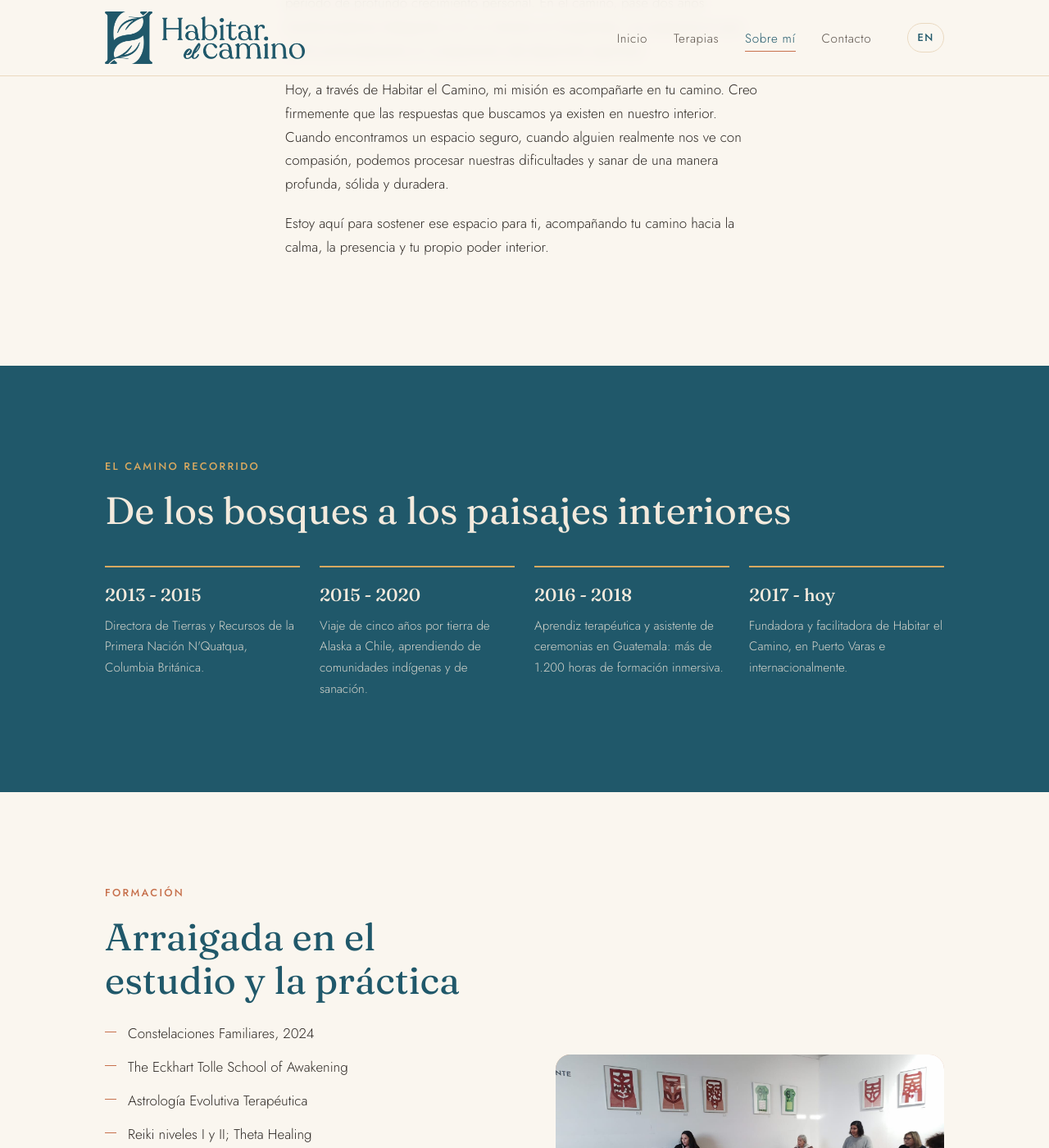
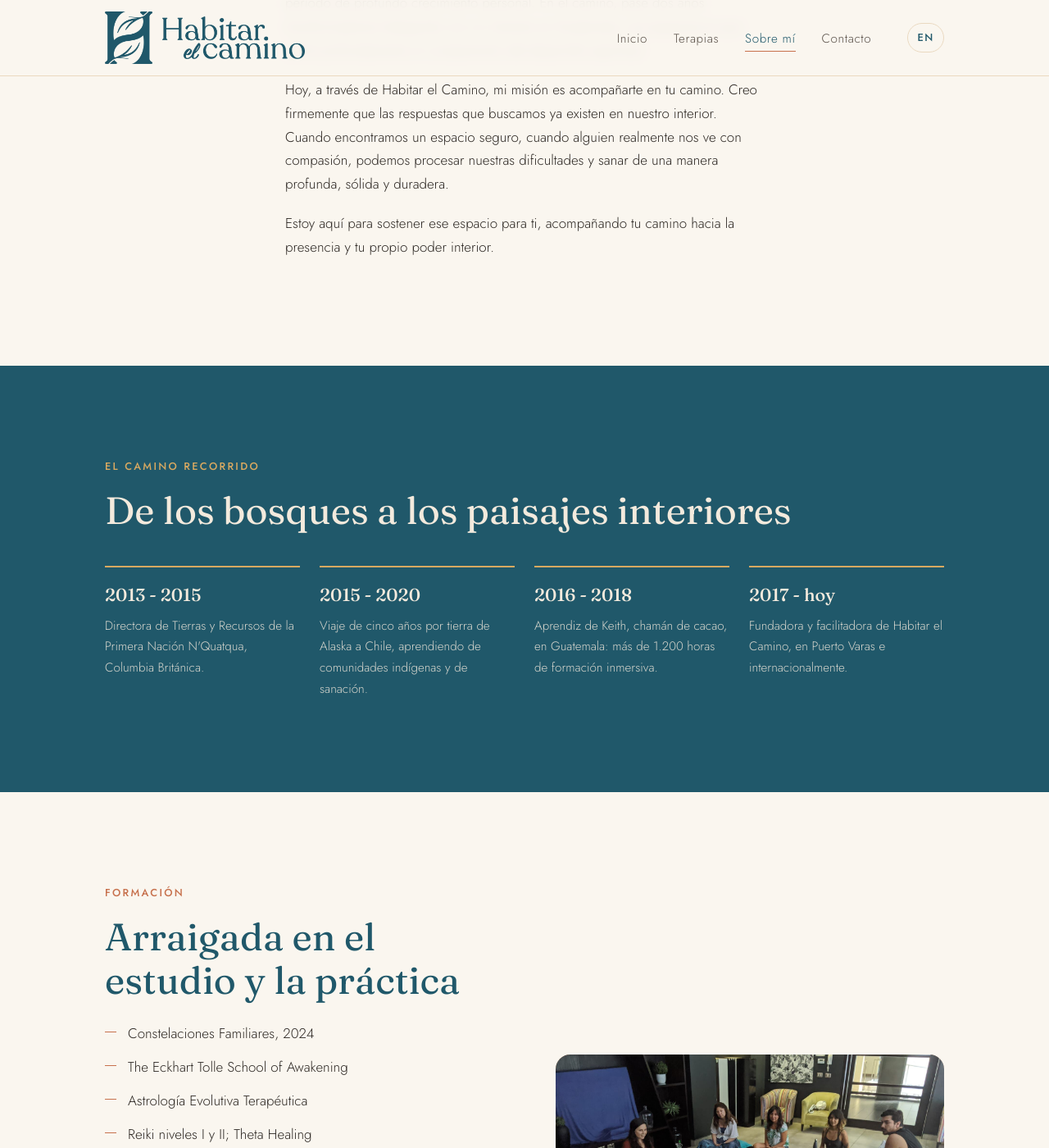
Before and after one commit to travisdowns/habitarelcamino, a Jekyll site: the page built from sobre-mi.html, in a window 1280 px wide and 1400 px high, scrolled down 1388 px. Shown: the whole window at 82% size. Built offline with Jekyll 4.4.1, drawn with Linux system fonts in a browser that asks for light colours.

Commit message:
Apply Carolina's answers on photos and wording
New Sobre mí hero (redwoods trail), the cacao circle photo beside the
training list, and a sunlit forest band on Contacto. Drop "calma" from the
Terapias title and the Sobre mí closing line, name Keith in the timeline,
and use "Meditaciones" in the Terapias heading.

```diff
--- a/contacto.html
+++ b/contacto.html
@@ -58,5 +58,5 @@
     </section>
 
     <section class="photo-band" aria-hidden="true">
-      <img src="/assets/img/group-circle.jpg" alt="">
+      <img src="/assets/img/bosque-luz.jpg" alt="">
     </section>
--- a/en/contact.html
+++ b/en/contact.html
@@ -58,5 +58,5 @@
     </section>
 
     <section class="photo-band" aria-hidden="true">
-      <img src="/assets/img/group-circle.jpg" alt="">
+      <img src="/assets/img/bosque-luz.jpg" alt="">
     </section>
--- a/en/offerings.html
+++ b/en/offerings.html
@@ -9,7 +9,7 @@
     <section class="page-intro bg-ivory">
       <div class="wrap center">
         <p class="eyebrow">My offerings</p>
-        <h1>Paths toward calm and presence</h1>
+        <h1>Paths toward presence and compassion</h1>
         <p class="lede">Each process is a space of care, clarity and trust. We move at your pace, with a pragmatic and grounded presence, so that what you discover can be integrated into your everyday life.</p>
       </div>
     </section>
@@ -65,7 +65,7 @@
           </div>
           <div>
             <p class="num">03</p>
-            <h2>Cacao Ceremonies, Meditation &amp; Mindfulness</h2>
+            <h2>Cacao Ceremonies, Meditations &amp; Mindfulness</h2>
             <p>Ceremonial cacao is a facilitator for opening the heart. In these ceremonies and guided meditations we create a safe container to slow down, feel what is here, and explore emotions with gentleness.</p>
             <p>Carolina trained for over 1,200 hours as an apprentice of Keith, a cacao shaman, in Guatemala, and brings that experience to each circle.</p>
             <ul class="values">
--- a/sobre-mi.html
+++ b/sobre-mi.html
@@ -13,7 +13,7 @@
           <h1>Carolina Casas-Cordero</h1>
         </div>
         <div class="photo arch">
-          <img src="/assets/img/caro-bosque.jpg" alt="Carolina descansando entre las raíces de un cenizo milenario en el bosque nativo" style="object-position:50% 62%">
+          <img src="/assets/img/caro-secuoyas.jpg" alt="Carolina caminando por un sendero entre secuoyas gigantes">
         </div>
       </div>
     </section>
@@ -25,7 +25,7 @@
         <p>Mi curiosidad por el funcionamiento interior del espíritu humano siempre ha ido de la mano de mi amor por la naturaleza. Este llamado se hizo mucho más fuerte durante el tiempo que trabajé junto a comunidades indígenas en Canadá, una experiencia que marcó profundamente mi mirada sobre la conexión y la sanación.</p>
         <p>Con el tiempo, la vida me llamó a una aventura aún mayor: un viaje de cinco años desde Alaska hasta Chile junto a mi esposo. Este viaje fue un hito en mi vida y un período de profundo crecimiento personal. En el camino, pasé dos años transformadores trabajando con un chamán en Guatemala, una experiencia que ancló profundamente mi comprensión del desarrollo espiritual.</p>
         <p>Hoy, a través de Habitar el Camino, mi misión es acompañarte en tu camino. Creo firmemente que las respuestas que buscamos ya existen en nuestro interior. Cuando encontramos un espacio seguro, cuando alguien realmente nos ve con compasión, podemos procesar nuestras dificultades y sanar de una manera profunda, sólida y duradera.</p>
-        <p>Estoy aquí para sostener ese espacio para ti, acompañando tu camino hacia la calma, la presencia y tu propio poder interior.</p>
+        <p>Estoy aquí para sostener ese espacio para ti, acompañando tu camino hacia la presencia y tu propio poder interior.</p>
       </div>
     </section>
 
@@ -36,7 +36,7 @@
         <ol class="timeline">
           <li><strong>2013 - 2015</strong>Directora de Tierras y Recursos de la Primera Nación N'Quatqua, Columbia Británica.</li>
           <li><strong>2015 - 2020</strong>Viaje de cinco años por tierra de Alaska a Chile, aprendiendo de comunidades indígenas y de sanación.</li>
-          <li><strong>2016 - 2018</strong>Aprendiz terapéutica y asistente de ceremonias en Guatemala: más de 1.200 horas de formación inmersiva.</li>
+          <li><strong>2016 - 2018</strong>Aprendiz de Keith, chamán de cacao, en Guatemala: más de 1.200 horas de formación inmersiva.</li>
           <li><strong>2017 - hoy</strong>Fundadora y facilitadora de Habitar el Camino, en Puerto Varas e internacionalmente.</li>
         </ol>
       </div>
@@ -61,7 +61,7 @@
           <p style="margin-top:1.5rem;color:var(--ink-soft)">Formación académica: Ingeniería Forestal, Pontificia Universidad Católica de Chile (primer lugar de su cohorte), y Tecnología en Ingeniería Ambiental, British Columbia Institute of Technology.</p>
         </div>
         <div class="photo wide">
-          <img src="/assets/img/group-circle.jpg" alt="Carolina guiando un círculo de personas sentadas en una sala de exposiciones">
+          <img src="/assets/img/cacao-circle.jpg" alt="Un grupo sentado en círculo en el suelo alrededor de un altar de ceremonia de cacao">
         </div>
       </div>
     </section>
--- a/terapias.html
+++ b/terapias.html
@@ -9,7 +9,7 @@
     <section class="page-intro bg-ivory">
       <div class="wrap center">
         <p class="eyebrow">Terapias</p>
-        <h1>Caminos hacia la calma y la presencia</h1>
+        <h1>Caminos hacia la presencia y la compasión</h1>
         <p class="lede">Cada proceso es un espacio de cuidado, claridad y confianza. Avanzamos a tu ritmo, con una presencia pragmática y enraizada, para que lo que descubras pueda integrarse en tu vida cotidiana.</p>
       </div>
     </section>
```
Also changed, not shown: other parts of terapias.html (+1 -1 lines), en/about.html (+4 -4 lines), assets/img/bosque-luz.jpg (added), assets/img/caro-bosque.jpg (deleted), assets/img/caro-secuoyas.jpg (added).
